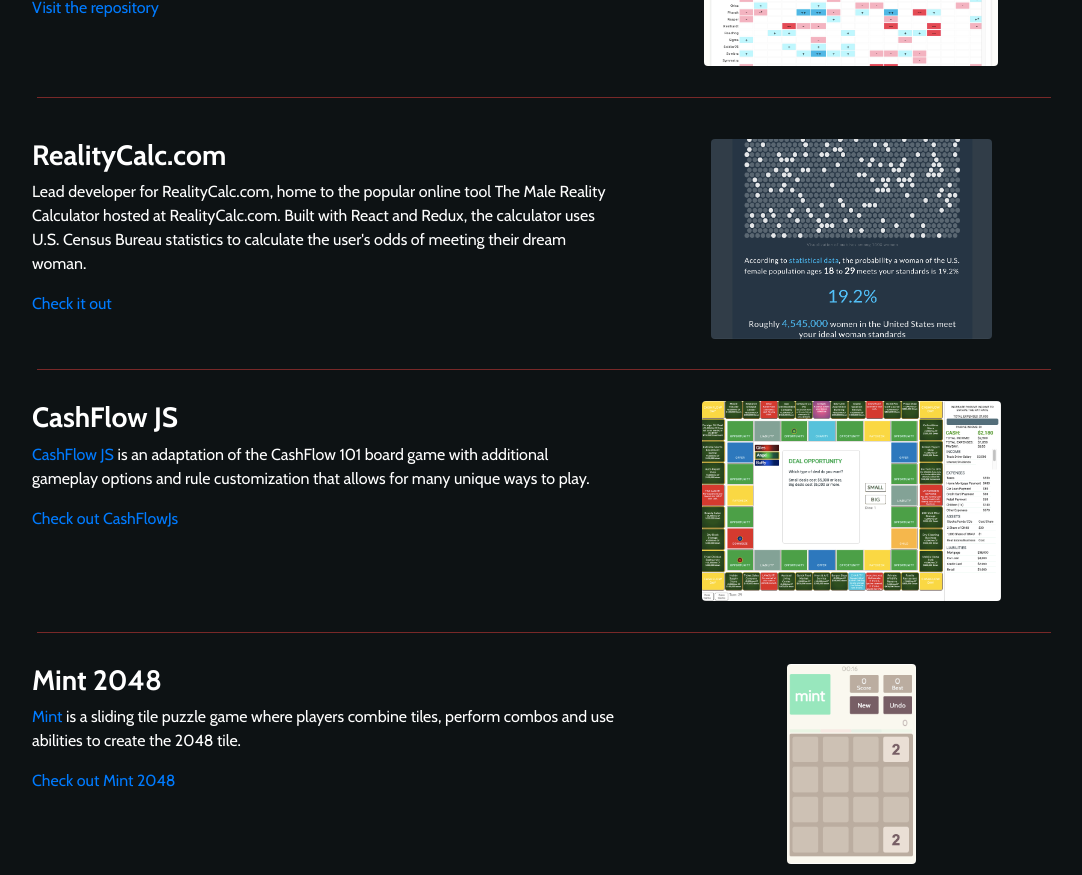
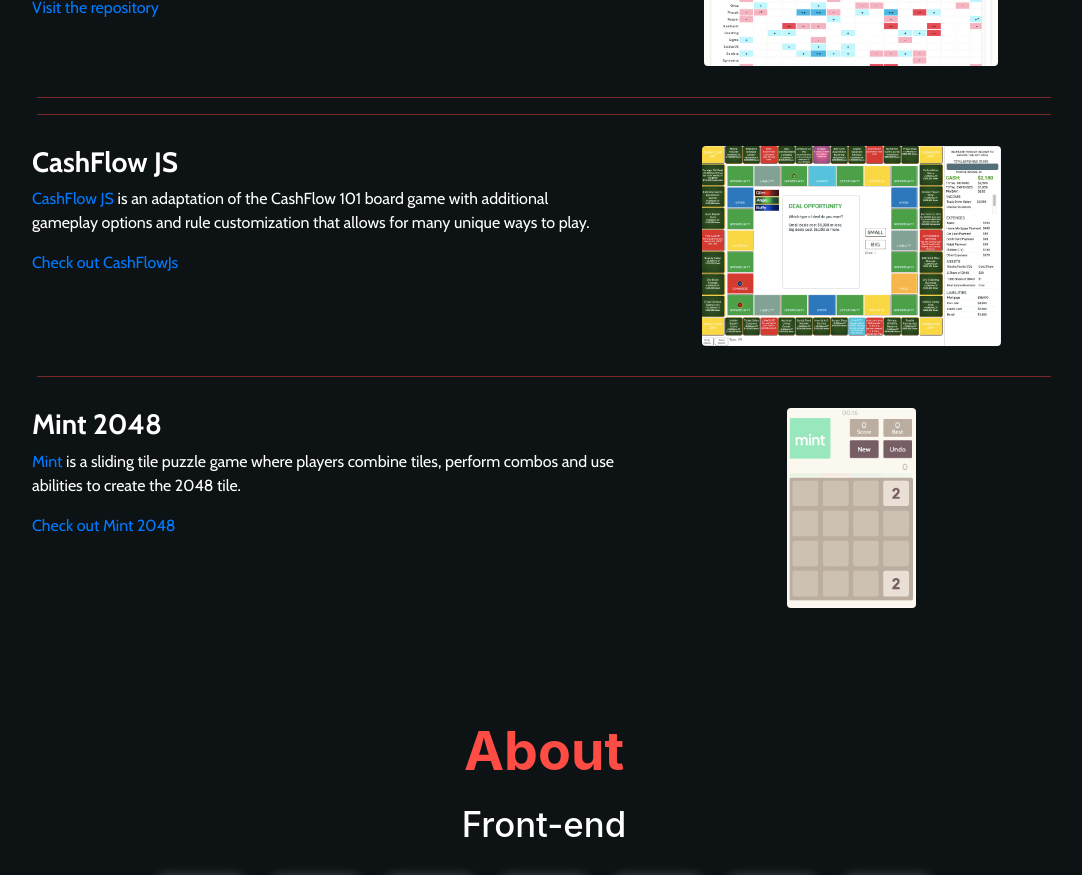
Before and after one commit to Sleighs/Portfolio, a React (Create React App) app: page / in a window 1280 px wide. Shown: the part 1620-2495 px from the top of the page, without its empty margins (96-1178 px from the left). Built offline with nearby package versions, Linux system fonts and the light colour scheme; no server answers; what google-maps-react would draw is missing.

Commit message:
Projects list updated

```diff
--- a/src/Components/Projects/index.js
+++ b/src/Components/Projects/index.js
@@ -70,10 +70,10 @@
             </div>
             <hr/>
 
-            <div className="row" id="project1">
+            <div className="row" id="project1" style={{display:'none'}}>
                 <div className="col-md-7 project-description">
                     <h3 className="projects-row-title"><strong>RealityCalc.com</strong></h3>
-                    <p>Lead developer for RealityCalc.com, home to the popular online tool The Male Reality Calculator hosted at RealityCalc.com. Built with React and Redux, the calculator uses U.S. Census Bureau statistics to calculate the user's odds of meeting their dream woman.</p>
+                    <p>Lead developer for RealityCalc.com, home to the popular online dating tool The Male Reality Calculator hosted at RealityCalc.com. Built with React and Redux, the calculator uses U.S. Census Bureau statistics to calculate the user's odds of meeting their dream woman.</p>
                     <p>
                     <a target="_blank" href="https://realitycalc.com/" rel="noreferrer">Check it out</a>
                     </p>
```
Also changed, not shown: 7 other files (tests, documents, lock files or other folders).
